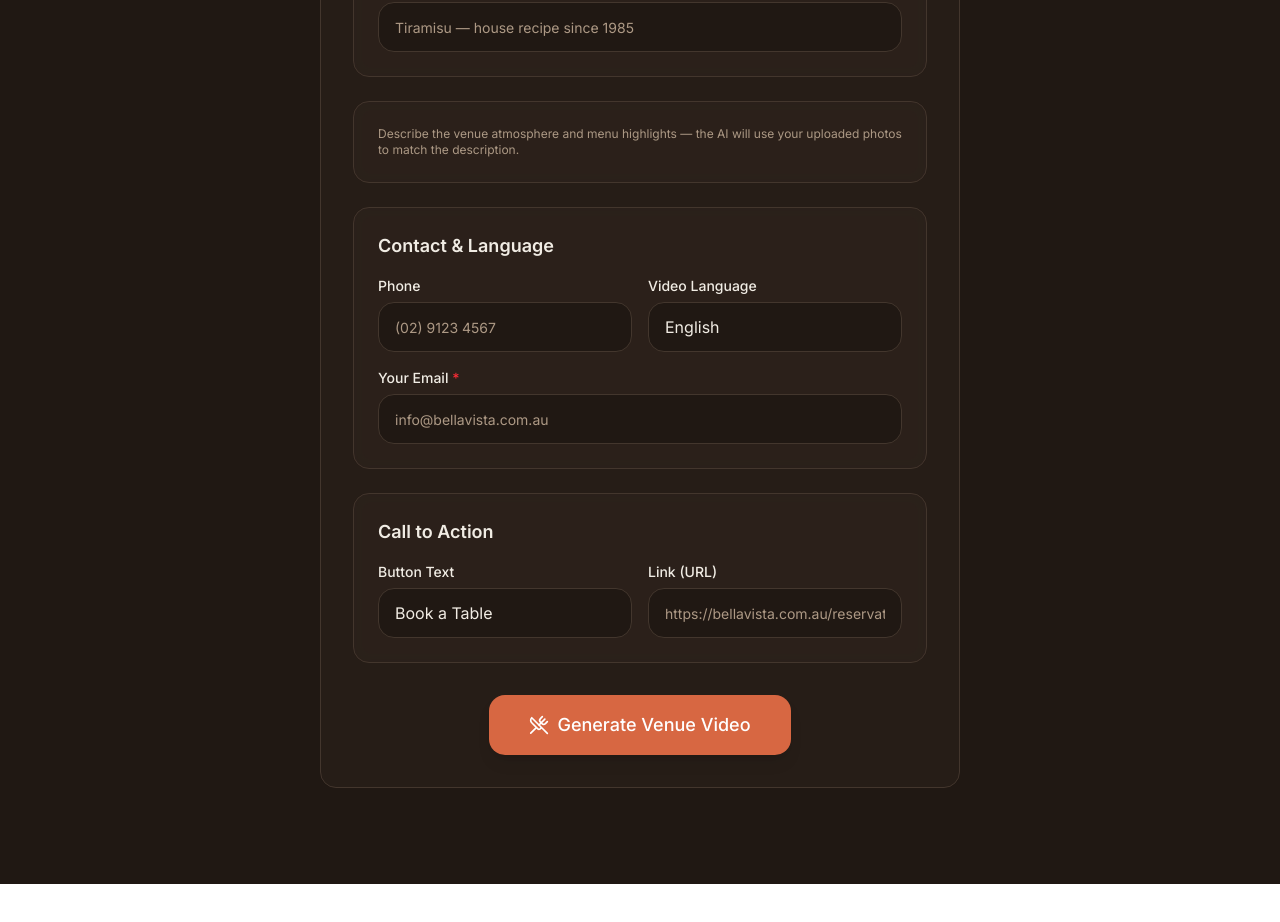
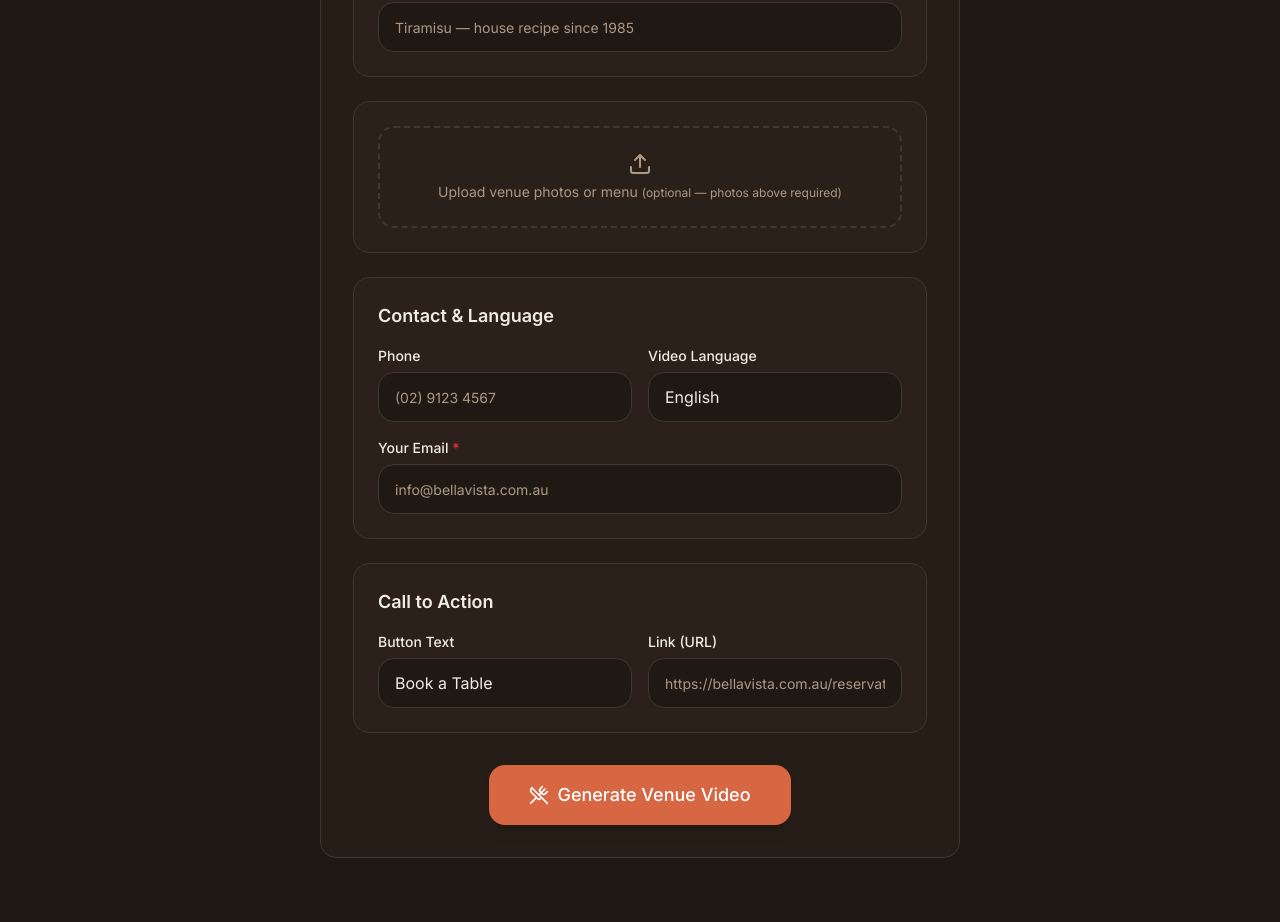
Before and after one commit to nas20two/nasyhub-v2, a Next.js app: page /atom/hospitality in a window 1280 px wide. Shown: the part 1040-1962 px from the top of the page. Before the commit the page ends 1924 px from the top, so only its background shows below. Built offline with nearby package versions, Linux system fonts and the light colour scheme.

Commit message:
Make showcase upload functional (trades, hospitality, education). Adds real file input to the upload-area in Showcase section instead of decorative div

```diff
--- a/src/app/atom/education/page.tsx
+++ b/src/app/atom/education/page.tsx
@@ -257,7 +257,11 @@ export default function EducationPage() {
 
               {/* Uploads */}
               <div className="p-6 rounded-2xl border border-border bg-card/80 backdrop-blur-sm">
-                <p className="text-xs text-muted-foreground">Describe the learning environment and programs — the AI will use your uploaded photos to match the description.</p>
+                <label className="border-2 border-dashed border-border rounded-xl p-6 text-center cursor-pointer hover:border-blue-500/50 transition-colors bg-card/30 block">
+                    <Upload className="w-6 h-6 mx-auto text-muted-foreground mb-1.5" />
+                    <p className="text-sm text-muted-foreground">Upload campus photos or course materials <span className="text-xs">(optional — photos above required)</span></p>
+                    <input type="file" accept="image/*" multiple onChange={handlePhotosUpload} className="hidden" disabled={uploadingPhoto} />
+                  </label>
               </div>
 
               {/* Contact & Language */}
--- a/src/app/atom/hospitality/page.tsx
+++ b/src/app/atom/hospitality/page.tsx
@@ -239,7 +239,11 @@ export default function HospitalityPage() {
 
               {/* Uploads */}
               <div className="p-6 rounded-2xl border border-border bg-card/80 backdrop-blur-sm">
-                <p className="text-xs text-muted-foreground">Describe the venue atmosphere and menu highlights — the AI will use your uploaded photos to match the description.</p>
+                <label className="border-2 border-dashed border-border rounded-xl p-6 text-center cursor-pointer hover:border-blue-500/50 transition-colors bg-card/30 block">
+                    <Upload className="w-6 h-6 mx-auto text-muted-foreground mb-1.5" />
+                    <p className="text-sm text-muted-foreground">Upload venue photos or menu <span className="text-xs">(optional — photos above required)</span></p>
+                    <input type="file" accept="image/*" multiple onChange={handlePhotosUpload} className="hidden" disabled={uploadingPhoto} />
+                  </label>
               </div>
 
               {/* Contact & Language */}
--- a/src/app/atom/trades/page.tsx
+++ b/src/app/atom/trades/page.tsx
@@ -302,7 +302,11 @@ export default function TradesPage() {
                       placeholder="Describe a recent transformation project. E.g. Complete bathroom renovation — old 80s tiles replaced with premium matte black fixtures, frameless glass shower, heated flooring."
                       className={`${inputClass} min-h-[80px] resize-y`} />
                   </div>
-                  <p className="text-xs text-muted-foreground">Describe the transformation in detail — the AI will use your uploaded photos to match the description.</p>
+                  <label className="border-2 border-dashed border-border rounded-xl p-6 text-center cursor-pointer hover:border-blue-500/50 transition-colors bg-card/30 block">
+                    <Upload className="w-6 h-6 mx-auto text-muted-foreground mb-1.5" />
+                    <p className="text-sm text-muted-foreground">Upload before/after or project photos <span className="text-xs">(optional — photos above required)</span></p>
+                    <input type="file" accept="image/*" multiple onChange={handlePhotosUpload} className="hidden" disabled={uploadingPhoto} />
+                  </label>
                   <div>
                     <label className={labelClass}>Certifications / Licences</label>
                     <input type="text" value={form.certifications} onChange={(e) => updateField("certifications", e.target.value)}
```
